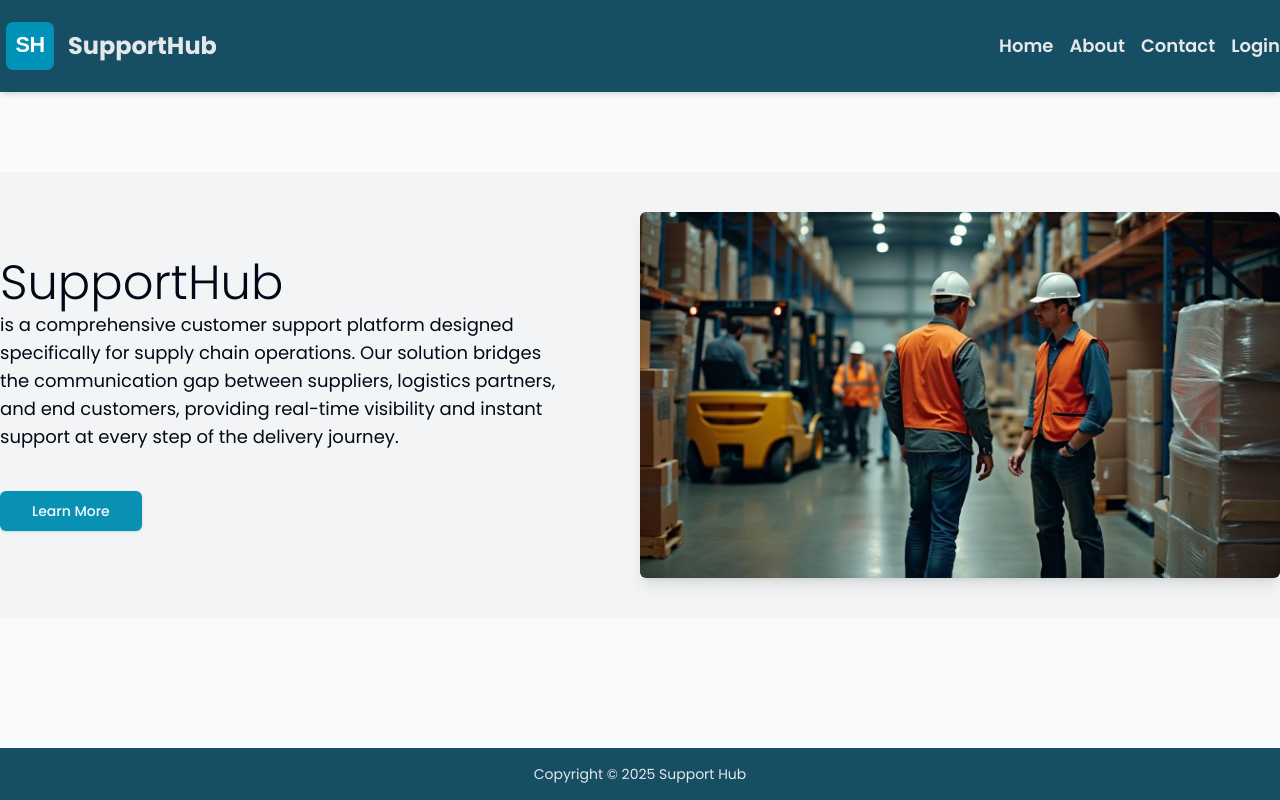
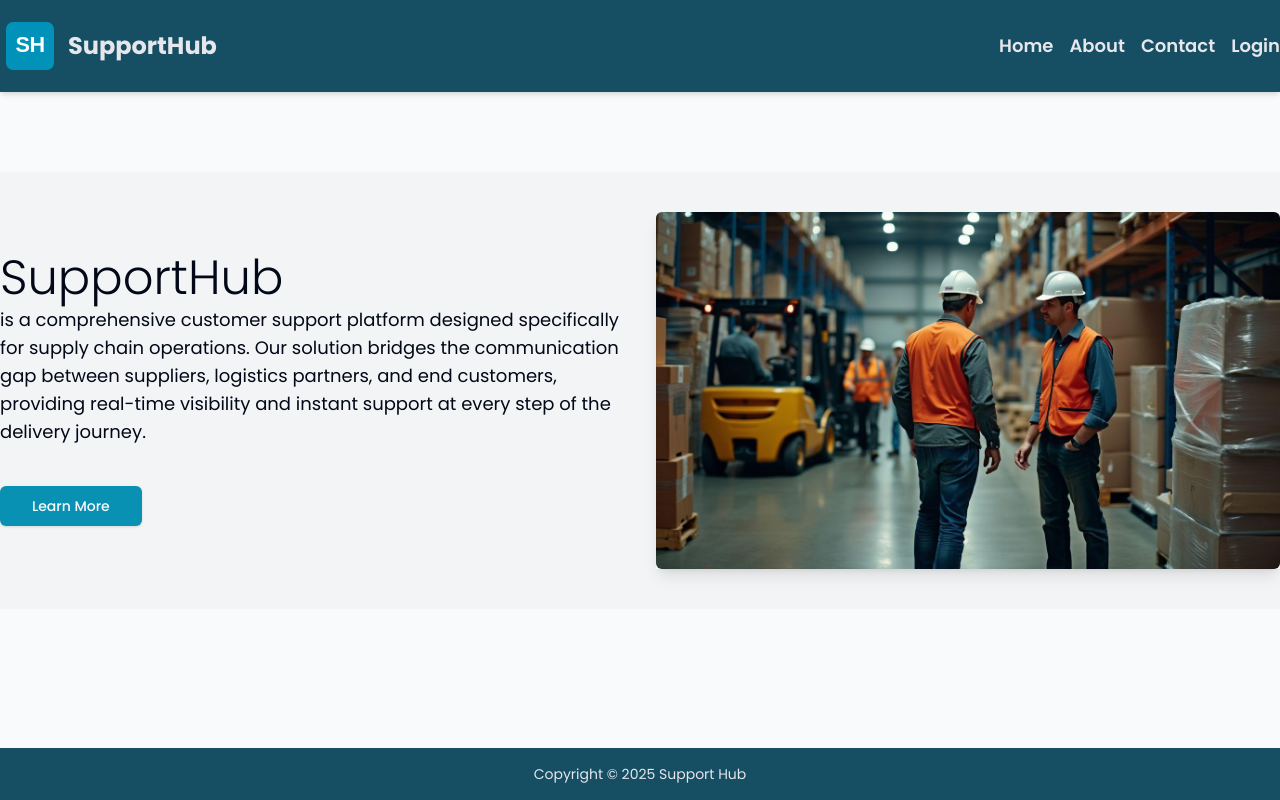
Before and after one commit to robertWalker68501/SupportHub, a Next.js app: page / in a window 1280 px wide. Built offline with nearby package versions, Linux system fonts and the light colour scheme; no server answers.

Commit message:
adjust homepage layout

```diff
--- a/app/(root)/page.tsx
+++ b/app/(root)/page.tsx
@@ -5,15 +5,15 @@ const Home = () => {
   return (
     <div className="bg-gray-100 py-10 mt-20">
       <div className="wrapper">
-        <div className="flex">
-        <div className="w-1/2 my-auto">
+        <div className="flex flex-col md:flex-row gap-8 items-center">
+          <div className="w-full md:w-1/2">
             <h2 className="text-5xl font-light mb-1">SupportHub</h2>
-          <p className="mr-20 text-lg">
+            <p className="text-lg">
               is a comprehensive customer support platform designed specifically for supply chain operations. Our solution bridges the communication gap between suppliers, logistics partners, and end customers, providing real-time visibility and instant support at every step of the delivery journey.
             </p>
             <Button size='lg' className="bg-cyan-600 mt-10 hover:bg-cyan-900">Learn More</Button>
           </div>
-        <div className="shadow-lg w-1/2">
+          <div className="w-full md:w-1/2 shadow-lg">
             <Image src="/assets/images/hero-01.jpeg" alt="Home Hero" className="object-contain rounded-md object-center w-full" width={500} height={500} />
           </div>
         </div>
```
Lines whose indentation alone changed are shown as unchanged.
